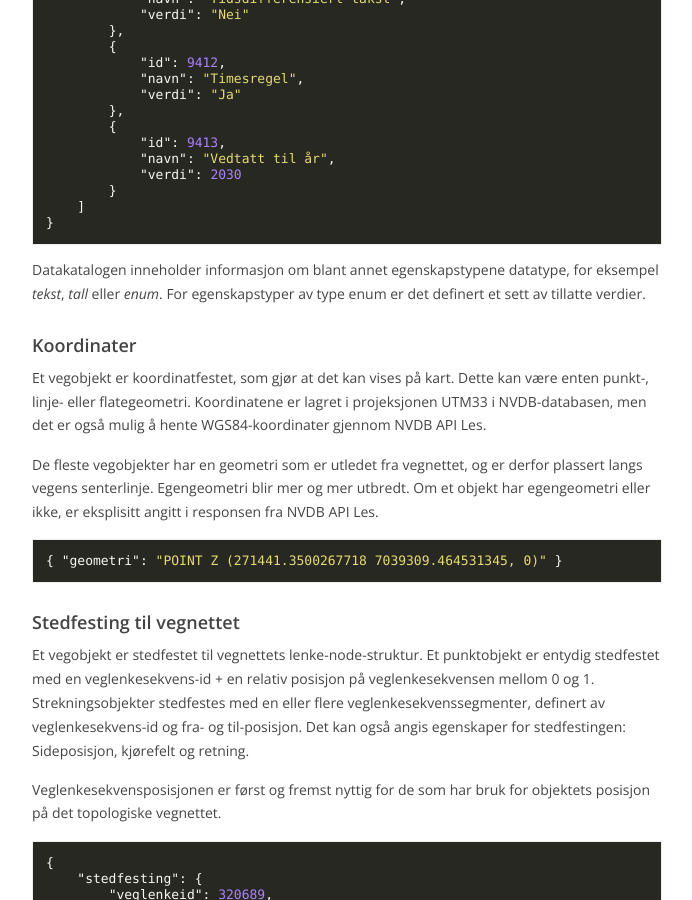
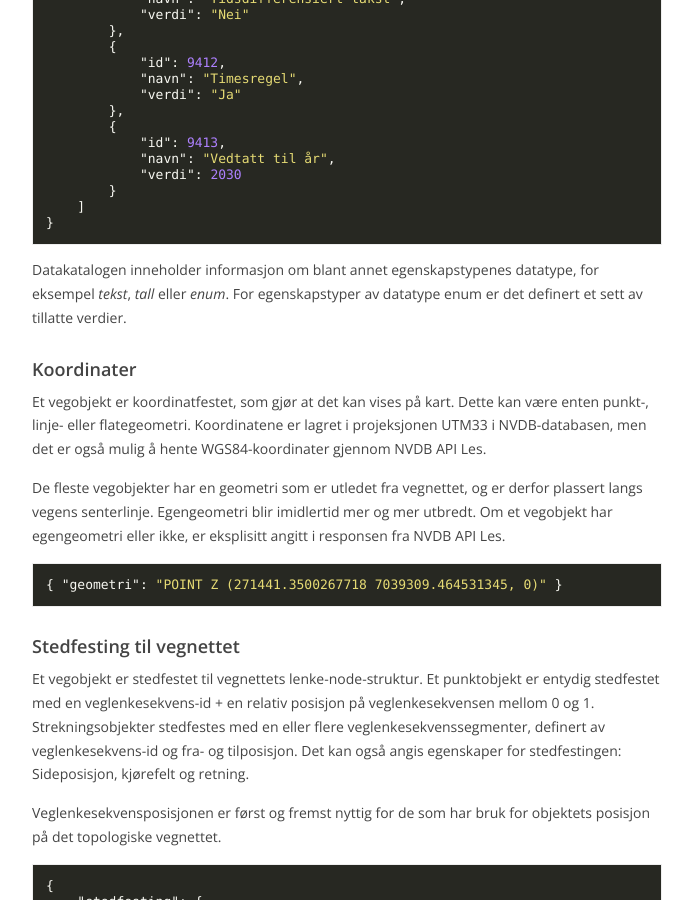
Before and after one commit to nvdb-vegdata/apiskrivdokumentasjon, a Jekyll site: the page built from om_nvdb.md, in a window 1280 px wide and 900 px high, scrolled down 1763 px. Shown: the whole window, without its empty margins (433-1125 px from the left). Built offline with Jekyll 4.4.1, drawn with Linux system fonts in a browser that asks for light colours; our own code applies the rules of GitHub Pages for plain Markdown files.

````diff
--- a/om_nvdb.md
+++ b/om_nvdb.md
@@ -17,13 +17,13 @@ Vegobjekter, som stedfestes til vegnettet, er den andre viktige delen av NVDB. D
 Eksempler på vegobjekttyper:
 
 * Fartsgrense
-*  Trafikkmengde
-*  Trafikkulykke
-*  Skiltplate
-*  Rekkverk
-*  Belysningspunkt
-*  Tunnel
-*  Bomstasjon
+* Trafikkmengde
+* Trafikkulykke
+* Skiltplate
+* Rekkverk
+* Belysningspunkt
+* Tunnel
+* Bomstasjon
 
 Vegobjekttypene kan deles inn i to kategorier:
 
@@ -86,13 +86,13 @@ Et vegobjekt har egenskaper med tilhørende verdier. Hver egenskapstype er angit
 }
 ```
 
-Datakatalogen inneholder informasjon om blant annet egenskapstypene datatype, for eksempel _tekst_, _tall_ eller _enum_. For egenskapstyper av type enum er det definert et sett av tillatte verdier.
+Datakatalogen inneholder informasjon om blant annet egenskapstypenes datatype, for eksempel _tekst_, _tall_ eller _enum_. For egenskapstyper av datatype enum er det definert et sett av tillatte verdier.
 
 #### Koordinater
 
 Et vegobjekt er koordinatfestet, som gjør at det kan vises på kart. Dette kan være enten punkt-, linje- eller flategeometri. Koordinatene er lagret i projeksjonen UTM33 i NVDB-databasen, men det er også mulig å hente WGS84-koordinater gjennom NVDB API Les.
 
-De fleste vegobjekter har en geometri som er utledet fra vegnettet, og er derfor plassert langs vegens senterlinje. Egengeometri blir mer og mer utbredt. Om et objekt har egengeometri eller ikke, er eksplisitt angitt i responsen fra NVDB API Les.
+De fleste vegobjekter har en geometri som er utledet fra vegnettet, og er derfor plassert langs vegens senterlinje. Egengeometri blir imidlertid mer og mer utbredt. Om et vegobjekt har egengeometri eller ikke, er eksplisitt angitt i responsen fra NVDB API Les.
 
 ```json
 { "geometri": "POINT Z (271441.3500267718 7039309.464531345, 0)" }
@@ -101,7 +101,8 @@ De fleste vegobjekter har en geometri som er utledet fra vegnettet, og er derfor
 
 #### Stedfesting til vegnettet
 
-Et vegobjekt er stedfestet til vegnettets lenke-node-struktur. Et punktobjekt er entydig stedfestet med en veglenkesekvens-id + en relativ posisjon på veglenkesekvensen mellom 0 og 1\. Strekningsobjekter stedfestes med en eller flere veglenkesekvenssegmenter, definert av veglenkesekvens-id og fra- og til-posisjon. Det kan også angis egenskaper for stedfestingen: Sideposisjon, kjørefelt og retning.
+Et vegobjekt er stedfestet til vegnettets lenke-node-struktur. Et punktobjekt er entydig stedfestet med en veglenkesekvens-id + en relativ posisjon på veglenkesekvensen mellom 0 og 1.
+Strekningsobjekter stedfestes med en eller flere veglenkesekvenssegmenter, definert av veglenkesekvens-id og fra- og tilposisjon. Det kan også angis egenskaper for stedfestingen: Sideposisjon, kjørefelt og retning.
 
 Veglenkesekvensposisjonen er først og fremst nyttig for de som har bruk for objektets posisjon på det topologiske vegnettet.
 
````
Also changed, not shown: other parts of om_nvdb.md (+1 -1 lines), endringssett/introduksjon.md (+1 -1 lines), generator.md (added, +14 -0 lines), assets/generator.png (added).
